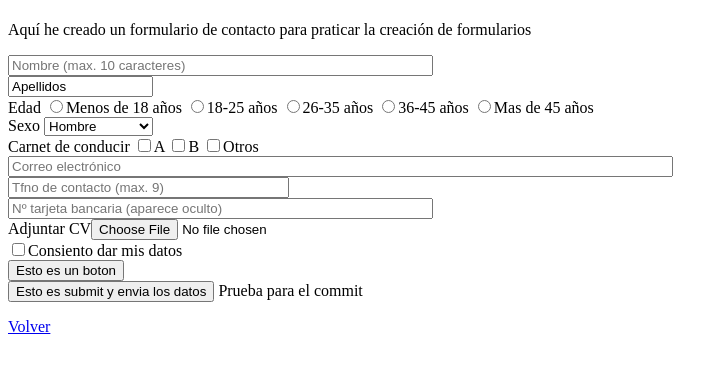
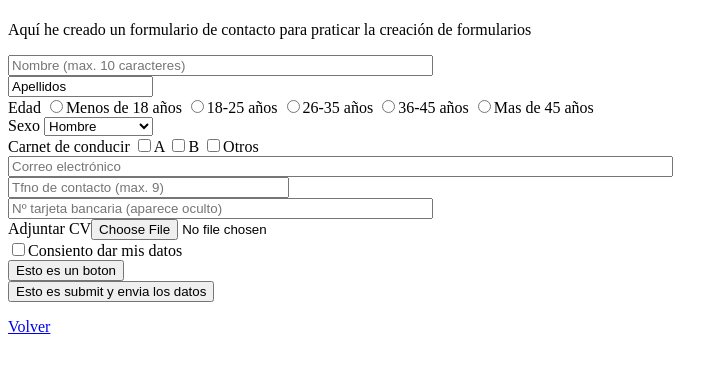
Before and after one commit to alberto-ballesteros/miweb, a plain HTML site: page contacto.html in a window 1280 px wide. Shown: the part 59-432 px from the top of the page, without its empty margins (0-728 px from the left). Drawn offline with Linux system fonts and the light colour scheme.

Commit message:
commit 3>linea borrada

```diff
--- a/contacto.html
+++ b/contacto.html
@@ -38,8 +38,6 @@
             <br><input type="button" Value="Esto es un boton">
             <br><input type="submit" value="Esto es submit y envia los datos">
 
-            Prueba para el commit
-
 
         </form>
         <p><a href="index.html">Volver</a></p>
```
